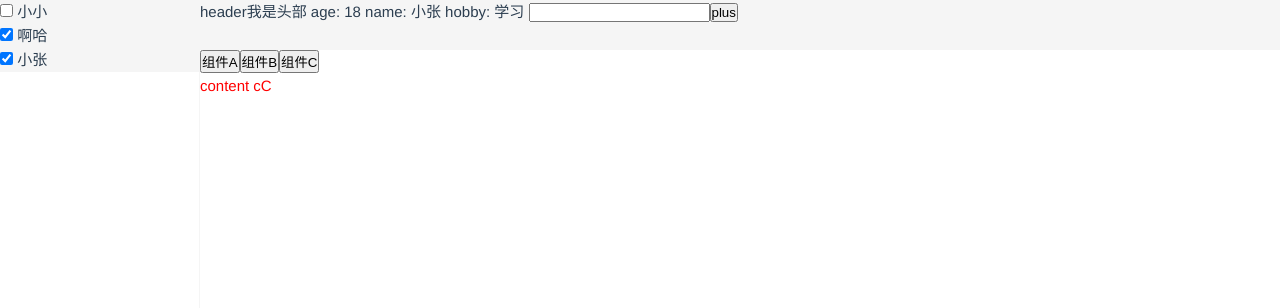
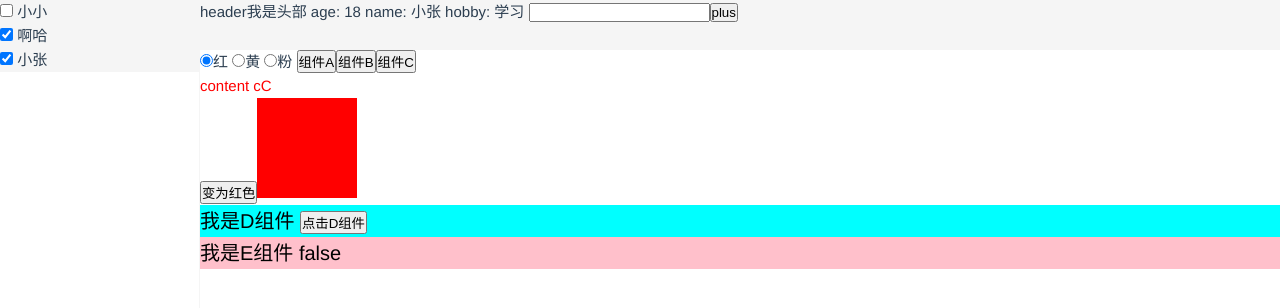
Before and after one commit to zj0606/jq-vue-cct3, a Vue app: page /#/login in a window 1280 px wide. Both pictures are taken after a click on the button "组件C". Shown: the top 308 px of the page. Built offline with nearby package versions, Linux system fonts and the light colour scheme.

Commit message:
1：provide inject;2: 事件总线

```diff
--- /dev/null
+++ b/src/layout/bus.ts
@@ -0,0 +1,26 @@
+type BusClass = {
+  emit: (name: string) => void,
+  on: (name:string, callback: Function) => void
+}
+type ParamsKey = string | number | symbol
+type List = {
+  [key:ParamsKey] : Array<Function>
+}
+
+class Bus implements BusClass {
+  list:List
+  constructor() {
+    this.list = {}
+  }
+  on(name: string, callback: Function) {
+    const fn: Array<Function> = this.list[name] || []
+    fn.push(callback)
+    this.list[name] = fn
+  }
+  emit(name: string, ...args:Array<any>) {
+    const eventName: Array<Function> = this.list[name]
+    eventName.forEach(fn => fn.apply(this, args))
+  }
+}
+
+export default new Bus()
--- a/src/layout/comps/A.vue
+++ b/src/layout/comps/A.vue
@@ -1,13 +1,17 @@
 <script setup lang="ts">
-import { ref, reactive, toRefs, onMounted} from 'vue'
+import { ref, reactive, toRefs, onMounted, inject} from 'vue'
 import Dialog from '@/layout/dialog/index.vue'
 const disabled = ref<boolean>(false)
 const handleClick = () => {
   disabled.value = !disabled.value
 }
+const colorRef = inject('colorKey')
+console.log(colorRef);
+
 </script>
 <template>
   <div class="z-box">content A</div>
+  <div class="z-content"></div>
   <button @click="handleClick">{{ disabled }}</button>
   <teleport :disabled="disabled" to="body">
     <Dialog />
@@ -18,4 +22,10 @@ const handleClick = () => {
 @include b(box) {
   color: red;
 }
+@include b(content) {
+  display: inline-block;
+  width: 100px;
+  height: 100px;
+  background: v-bind(colorRef);
+}
 </style>
--- a/src/layout/comps/C.vue
+++ b/src/layout/comps/C.vue
@@ -1,13 +1,33 @@
 <script setup lang="ts">
-import { ref, reactive, toRefs, onMounted} from 'vue'
-
+import { ref, reactive, toRefs, onMounted, inject} from 'vue'
+import type { Ref } from 'vue'
+import D from './D.vue'
+import E from './E.vue'
+const colorRef = inject<Ref<string>>('colorKey', ref('yellow'))
+const handleChangeColor = () => {
+  colorRef!.value = 'red'
+}
+let flag = ref<boolean>(false)
+const changeFlag = (params: boolean) => {
+  flag.value = params
+}
 </script>
 <template>
   <div class="z-box">content cC</div>
+  <button @click="handleChangeColor">变为红色</button>
+  <div class="z-content"></div>
+  <D @on-click="changeFlag" />
+  <E :flag="flag"/>
 </template>
 
 <style scoped lang="scss">
 @include b(box) {
   color: red;
 }
+@include b(content) {
+  display: inline-block;
+  width: 100px;
+  height: 100px;
+  background: v-bind(colorRef);
+}
 </style>
--- /dev/null
+++ b/src/layout/comps/D.vue
@@ -0,0 +1,26 @@
+<script setup lang="ts">
+import { ref, reactive, toRefs, onMounted} from 'vue'
+import Bus from '@/layout/bus'
+
+// const emit = defineEmits(['on-click'])
+let flag = false
+const handleClick = () => {
+  flag = !flag
+  // emit('on-click', flag)
+  Bus.emit('click-on', flag)
+}
+</script>
+<template>
+  <div class="z-dbox">
+    我是D组件
+    <button @click="handleClick">点击D组件</button>
+  </div>
+</template>
+
+<style scoped lang="scss">
+@include b(dbox) {
+  background-color: aqua;
+  color: #000;
+  font-size: 20px;
+}
+</style>
--- /dev/null
+++ b/src/layout/comps/E.vue
@@ -0,0 +1,26 @@
+<script setup lang="ts">
+import { ref, reactive, toRefs, onMounted} from 'vue'
+import Bus from '@/layout/bus'
+
+// defineProps<{
+//   flag: boolean
+// }>()
+const flag = ref(false)
+Bus.on('click-on', (params:boolean) => {
+  flag.value = params
+})
+</script>
+<template>
+  <div class="z-dbox">
+    我是E组件
+    {{ flag }}
+  </div>
+</template>
+
+<style scoped lang="scss">
+@include b(dbox) {
+  background-color: pink;
+  color: #000;
+  font-size: 20px;
+}
+</style>
--- a/src/layout/content.vue
+++ b/src/layout/content.vue
@@ -1,5 +1,5 @@
 <script setup lang="ts">
-import { ref, reactive, toRefs, onMounted, shallowRef, markRaw} from 'vue'
+import { ref, reactive, toRefs, onMounted, shallowRef, markRaw, provide, readonly} from 'vue'
 import A from './comps/A.vue'
 import B from './comps/B.vue'
 import C from './comps/C.vue'
@@ -21,9 +21,14 @@ const currentComp = shallowRef(A)
 const handleClick = (item: any) => {
   currentComp.value = item.comp
 }
+const colorRef = ref<string>('red')
+provide('colorKey', readonly(colorRef))
 </script>
 <template>
   <div class="z-content">
+    <input type="radio" v-model="colorRef" value="red" name="radio" />红
+    <input type="radio" v-model="colorRef" value="yellow" name="radio" />黄
+    <input type="radio" v-model="colorRef" value="pink" name="radio" />粉
     <button v-for="(item, index) in comps" @click="handleClick(item)" :key="index">{{ item.name }}<br></button>
     <!-- <component :is="currentComp" /> -->
     <Suspense>
--- a/src/layout/wrap.vue
+++ b/src/layout/wrap.vue
@@ -10,7 +10,6 @@ const handleClick = (data: string) => {
 }
 const expose = ref<InstanceType<typeof Header>>()
 
-console.log(expose.name);
 
 </script>
 <template>
```
Lines whose indentation alone changed are shown as unchanged.
